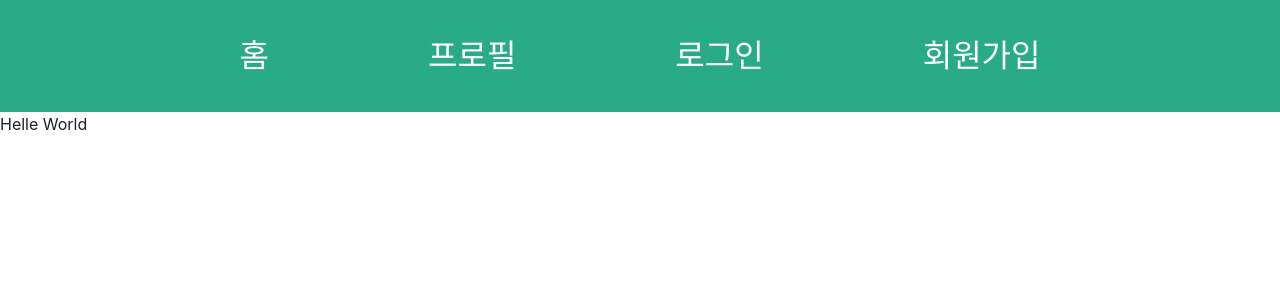
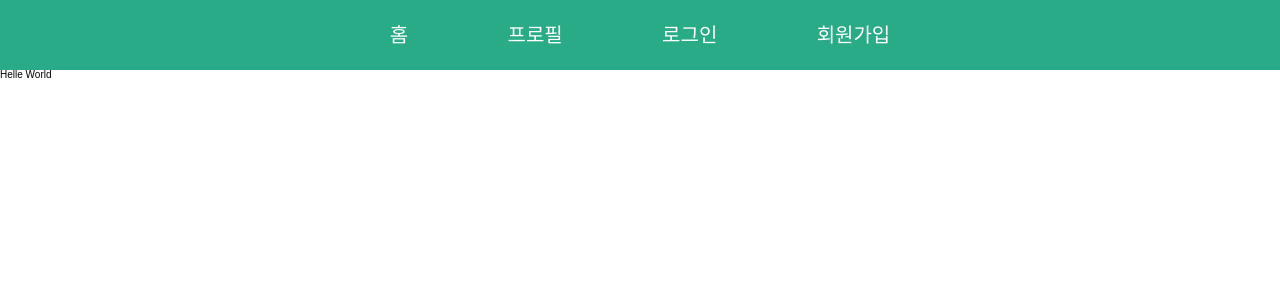
Before and after one commit to jjanmo/realtube, a Next.js app in the folder front/: page / in a window 1280 px wide. Shown: the top 300 px of the page. Built offline with nearby package versions, Linux system fonts and the light colour scheme.

Commit message:
fix: fix global style

```diff
--- a/front/src/pages/_app.tsx
+++ b/front/src/pages/_app.tsx
@@ -1,11 +1,12 @@
-import { ChakraProvider } from '@chakra-ui/react'
+import GlobalStyles from '@styles/GlobalStyles'
 import type { AppProps } from 'next/app'
 
 function MyApp({ Component, pageProps }: AppProps) {
   return (
-    <ChakraProvider resetCSS>
+    <>
+      <GlobalStyles />
       <Component {...pageProps} />
-    </ChakraProvider>
+    </>
   )
 }
 
--- a/front/src/styles/GlobalStyles.ts
+++ b/front/src/styles/GlobalStyles.ts
@@ -7,7 +7,9 @@ const GlobalStyles = createGlobalStyle`
   :root {
     font-size: 10px;
   }
-
+  body {
+    font-family: Arial, Helvetica, sans-serif;
+  }
   *,
   *:before,
   *:after {
```
